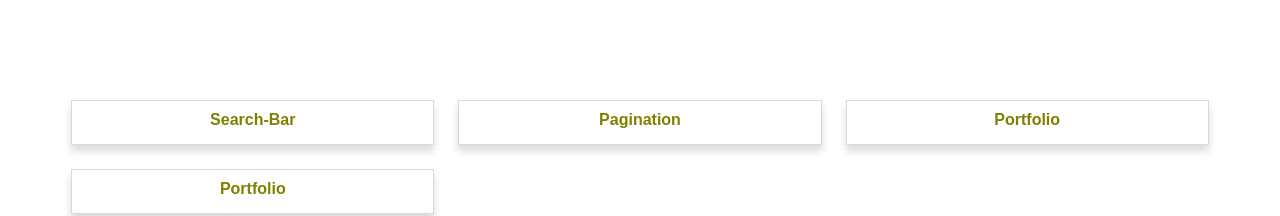
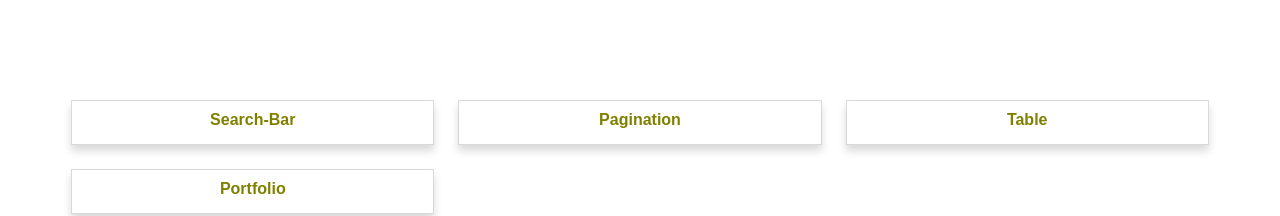
Before and after one commit to MAS364/Components, a React (Create React App) app: page / in a window 1280 px wide. Shown: the top 216 px of the page. Built offline with nearby package versions, Linux system fonts and the light colour scheme.

Commit message:
added table link

```diff
--- a/src/App.js
+++ b/src/App.js
@@ -14,8 +14,8 @@ export default function App() {
             <div className="text">Pagination</div>
           </a>
 
-          <a className="grid-card" href="portfolio-mas.netlify.app">
-            <div className="text">Portfolio</div>
+          <a className="grid-card" href="https://table-five-teal.vercel.app/">
+            <div className="text">Table</div>
           </a>
 
           <a className="grid-card" href="portfolio-mas.netlify.app">
```
